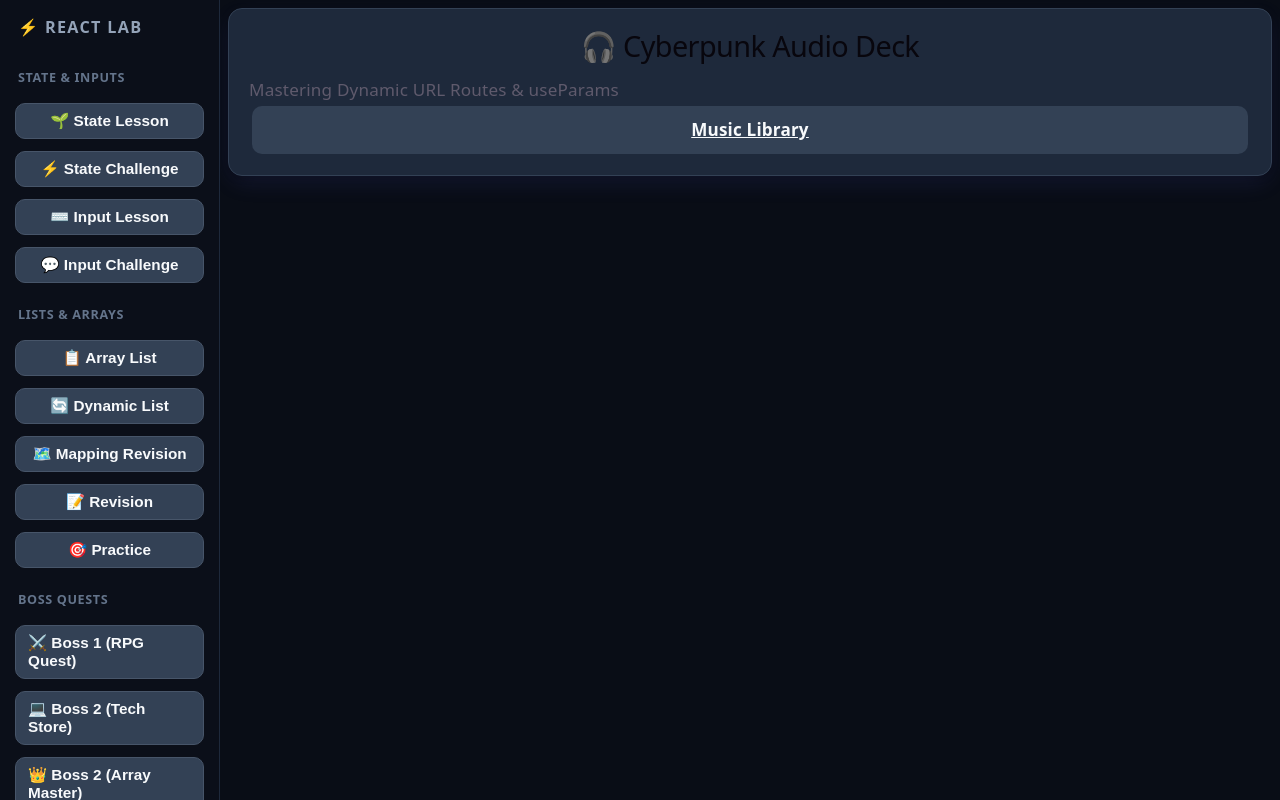
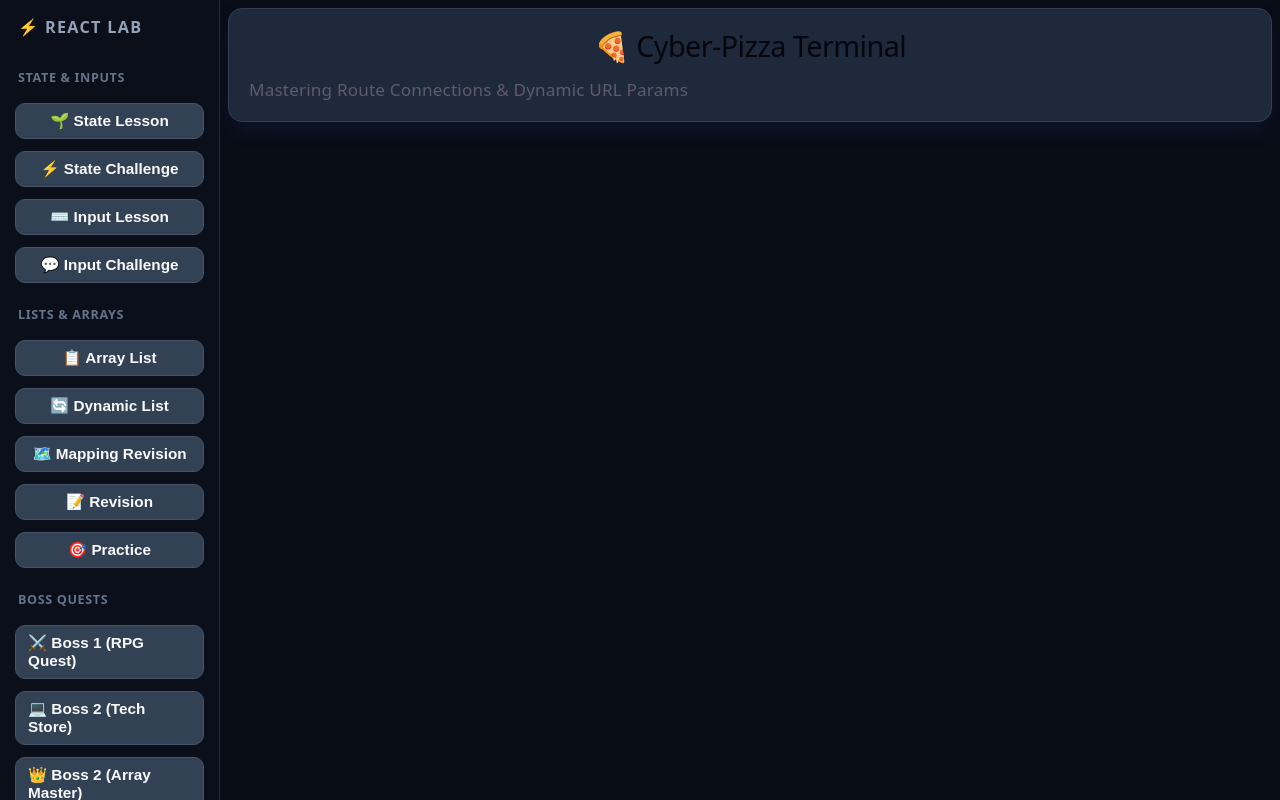
Before and after one commit to Samket1/React-, a React (Vite) app in the folder first-react-app/: page /sector in a window 1280 px wide. Built offline with nearby package versions, Linux system fonts and the light colour scheme.

Commit message:
feat: create RouterPractice component with react-router-dom boilerplate

```diff
--- a/first-react-app/src/RouterPractice.jsx
+++ b/first-react-app/src/RouterPractice.jsx
@@ -1,36 +1,16 @@
 import { Routes, Route, Link, useParams, useNavigate } from 'react-router-dom'
 import './App.css'
-function Details() {
-    const { genre } = useParams()
-    const back = useNavigate()
-    return (
-        <div>
-            <h2>▶️ NOW PLAYING: {genre}</h2>
-        </div>
-    )
-}
-function Audio_l() {
-    return (
-        <div>
-            <h2>🎧 Cyberpunk Audio Library</h2>
-            <Link className='btn' to="/audiol/neon">Neon Overdrive</Link>
-            <Link className='btn' to="/audiol/synthwaav">Synthwave Sunset</Link>
-            <Link className='btn' to="/audiol/midnight">Midnight Runner</Link>
 
+// 🍕 Challenge Theme: Pizzeria Cyber-Delivery!
 
-        </div>
-    )
-}
 function RouterPractice() {
     return (
         <div className="card">
-            <h1 className="header">🎧 Cyberpunk Audio Deck</h1>
-            <p className="subtitle">Mastering Dynamic URL Routes & useParams</p>
-            <Link className='btn' to="/audiol">Music Library</Link>
-            <Routes>
-                <Route path="/audiol" element={<Audio_l />} />
-                <Route path="/audiol/:genre" element={<Details />} />
-            </Routes>
+            <h1 className="header">🍕 Cyber-Pizza Terminal</h1>
+            <p className="subtitle">Mastering Route Connections & Dynamic URL Params</p>
+
+            {/* Build your Pizza Terminal here! */}
+
         </div>
     )
 }
```
